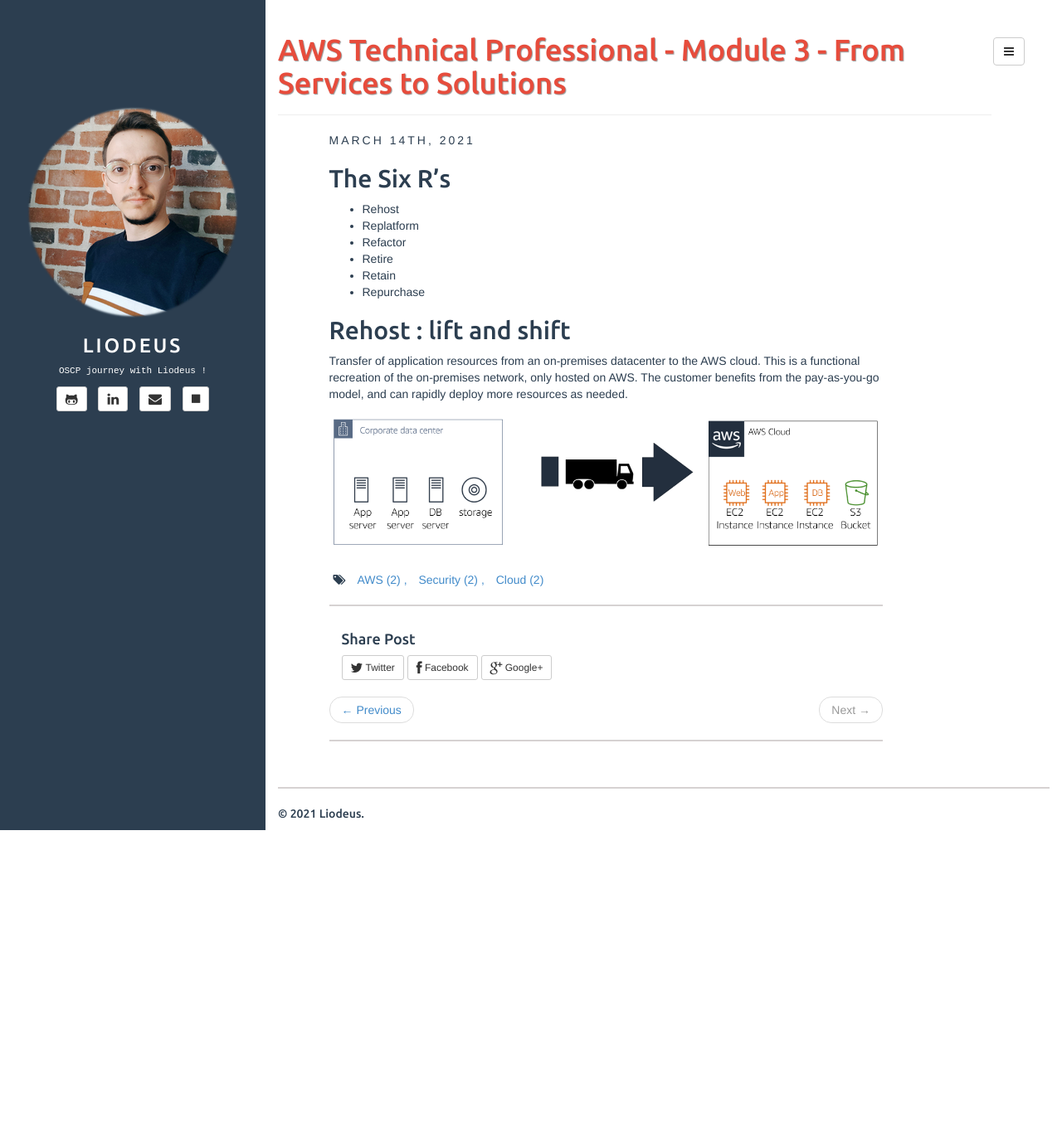
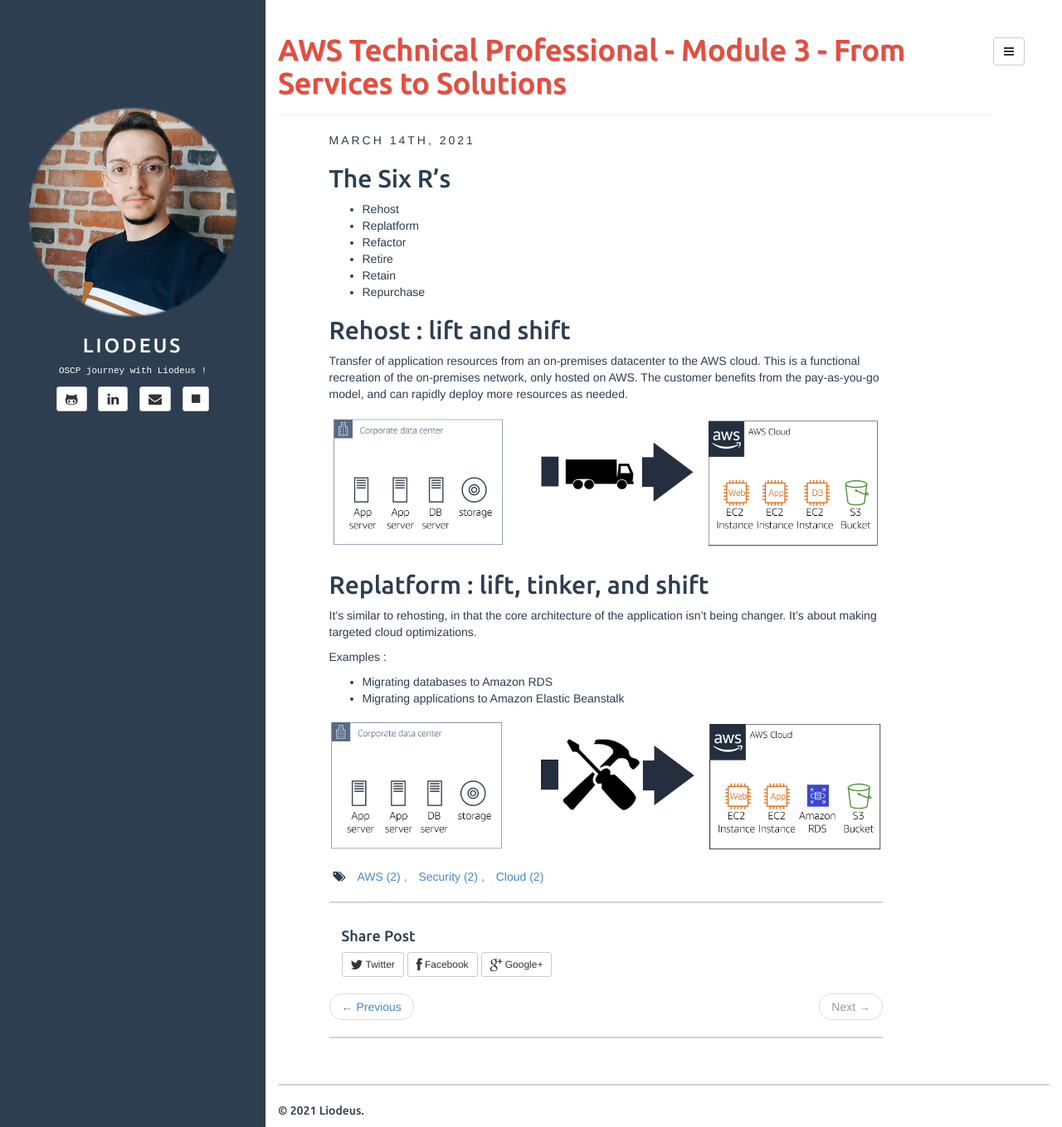
Before and after one commit to Liodeus/liodeus.github.io, a Jekyll site: the page built from _posts/2021-03-14-AWS-Technical-Professional-Module-3.md, in a window 1280 px wide and 1359 px high. Shown: the whole window at 83% size. Built offline with Jekyll 4.4.1, drawn with Linux system fonts in a browser that asks for light colours.

Commit message:
Add files via upload

```diff
--- a/_posts/2021-03-14-AWS-Technical-Professional-Module-3.md
+++ b/_posts/2021-03-14-AWS-Technical-Professional-Module-3.md
@@ -19,3 +19,14 @@
 Transfer of application resources from an on-premises datacenter to the AWS cloud. This is a functional recreation of the on-premises network, only hosted on AWS. The customer benefits from the pay-as-you-go model, and can rapidly deploy more resources as needed.
 
 ![](/assets/imgs/AWS/lift_shift.PNG)
+
+## Replatform : lift, tinker, and shift
+
+It's similar to rehosting, in that the core architecture of the application isn't being changer. It's about making targeted cloud optimizations.
+
+Examples :
+
+- Migrating databases to Amazon RDS
+- Migrating applications to Amazon Elastic Beanstalk
+
+![](/assets/imgs/AWS/lift_tinker_shift.PNG)
```
